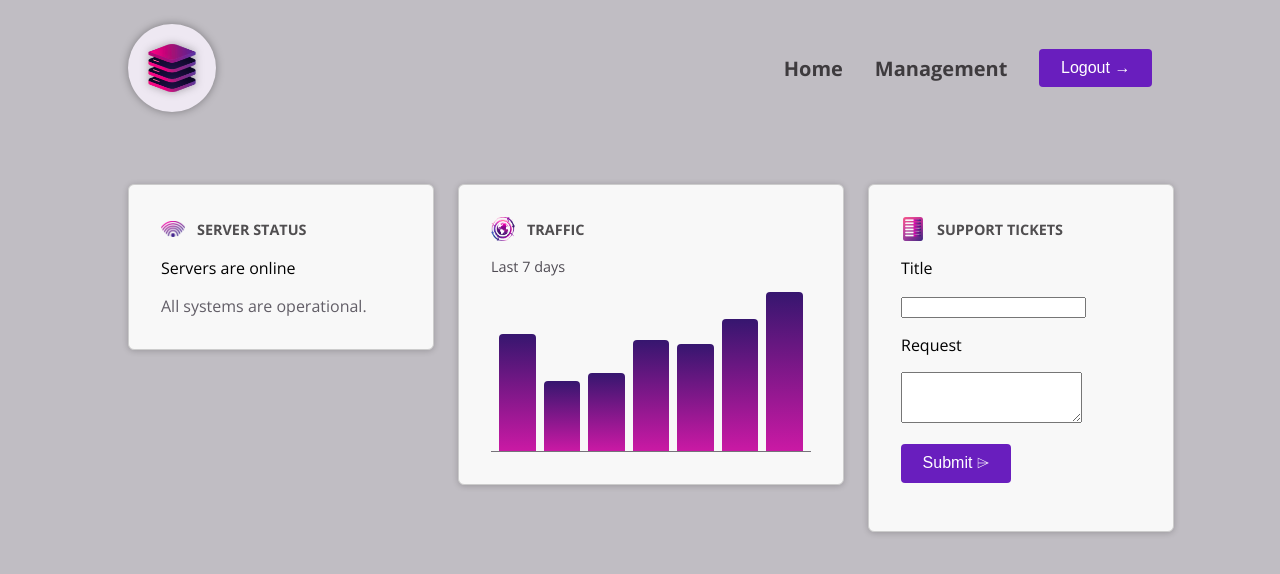
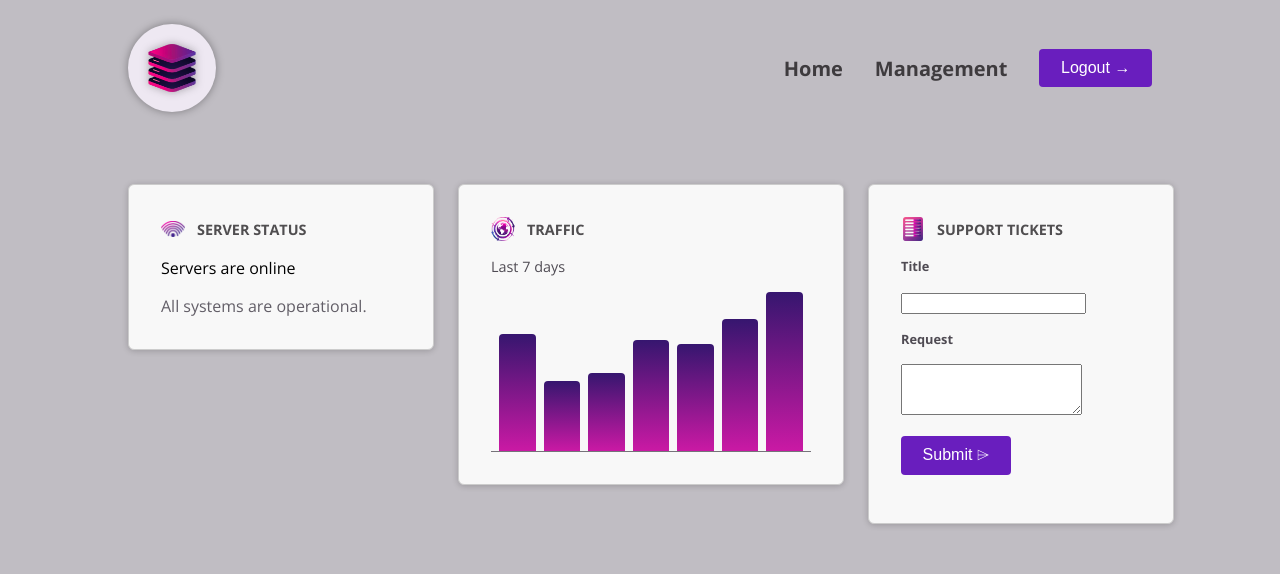
Before and after one commit to souheilll/angular-deep-dive, an Angular app: page / in a window 1280 px wide. Shown: the top 574 px of the page. Built offline with nearby package versions, Linux system fonts and the light colour scheme.

Commit message:
configure view encapsulation for styling

```diff
--- a/src/app/shared/control/control.component.css
+++ b/src/app/shared/control/control.component.css
@@ -0,0 +1,18 @@
+.control label {
+  display: block;
+  font-size: 0.8rem;
+  font-weight: bold;
+  margin-bottom: 0.15rem;
+  color: #4f4b53;
+}
+
+.control input,
+.control textarea {
+  width: 100%;
+  padding: 0.5rem;
+  border: 1px solid #ccc;
+  border-radius: 4px;
+  font: inherit;
+  font-size: 0.9rem;
+  color: #4f4b53;
+}
--- a/src/app/shared/control/control.component.html
+++ b/src/app/shared/control/control.component.html
@@ -1,4 +1,4 @@
- <p >
+ <p  class="control">
     <label>{{label()}}</label>
     <ng-content select="input, textarea"></ng-content>
   </p>
--- a/src/app/shared/control/control.component.ts
+++ b/src/app/shared/control/control.component.ts
@@ -1,11 +1,12 @@
-import { Component, input } from '@angular/core';
+import { Component, input, ViewEncapsulation } from '@angular/core';
 
 @Component({
   selector: 'app-control',
   standalone: true,
   imports: [],
   templateUrl: './control.component.html',
-  styleUrl: './control.component.css'
+  styleUrl: './control.component.css',
+  encapsulation:ViewEncapsulation.None
 })
 export class ControlComponent {
 label=input.required<string>()
```
